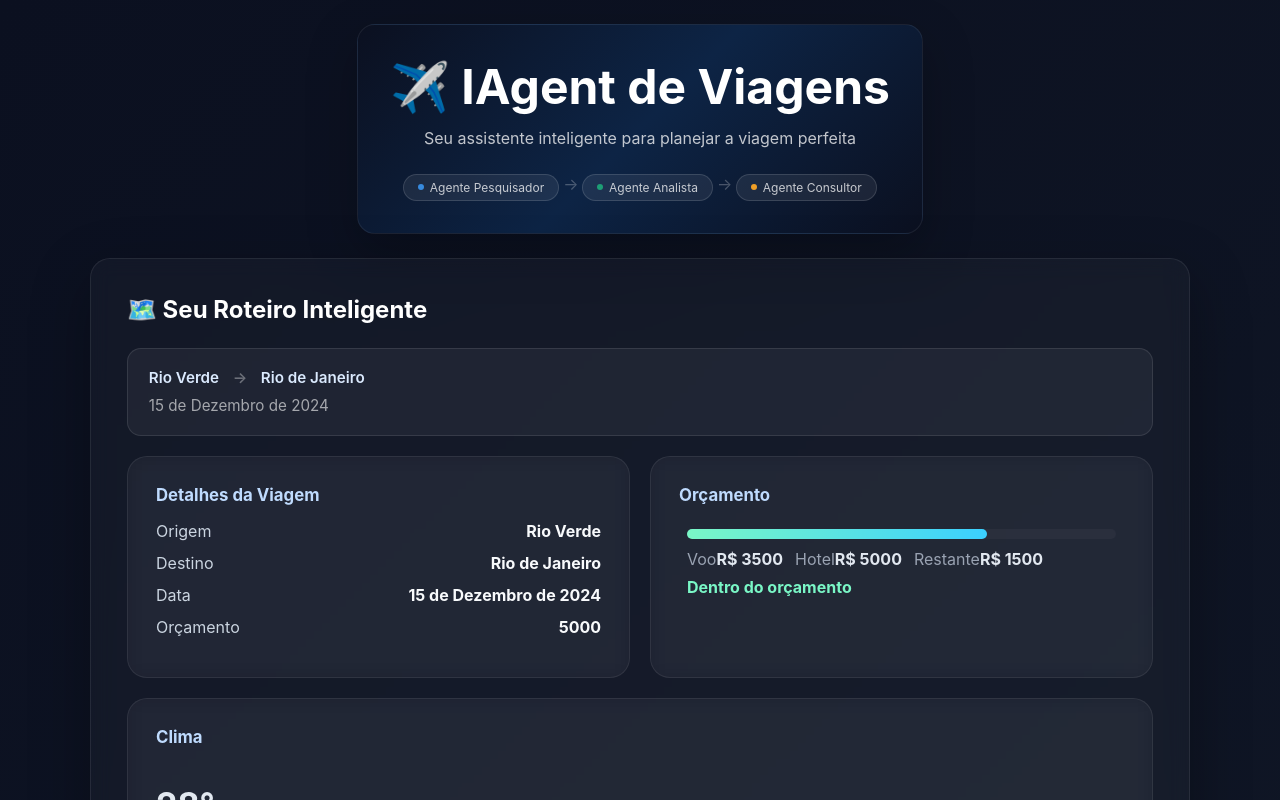
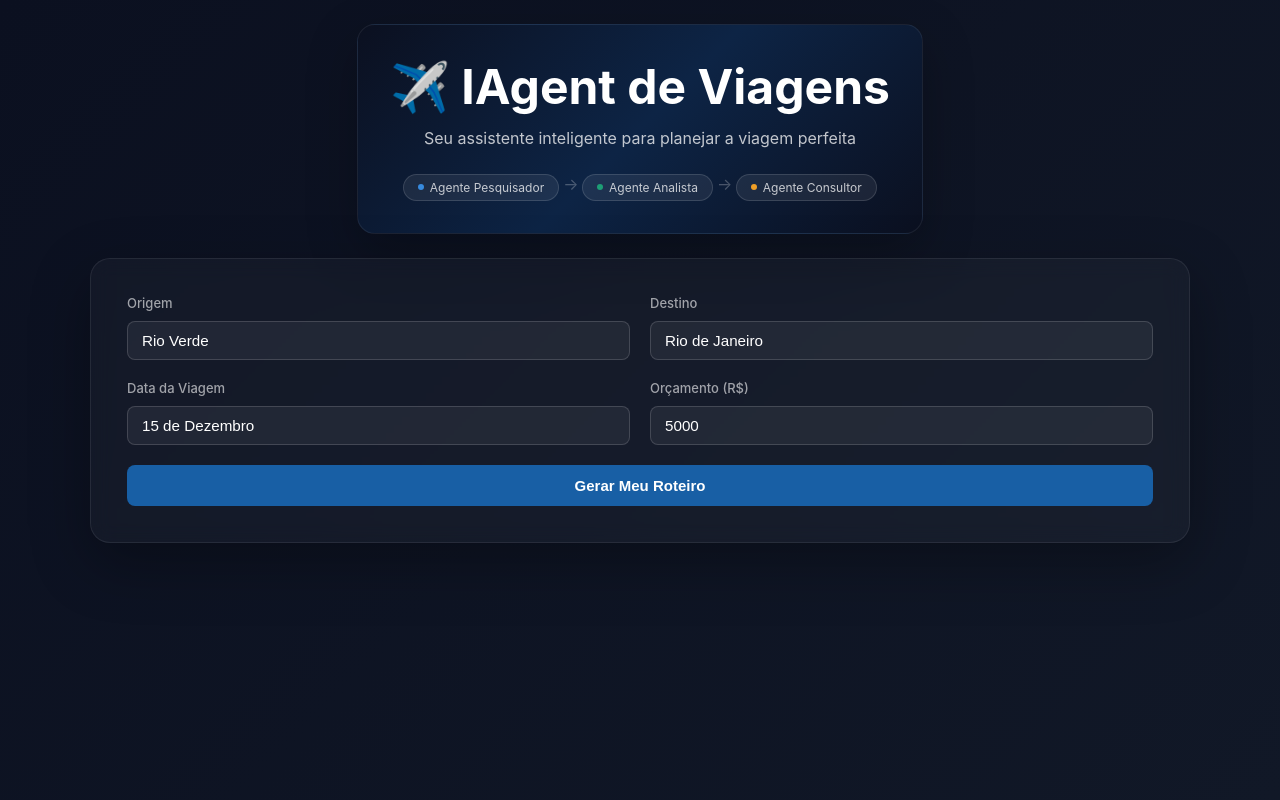
Before and after one commit to danifc123/AgentesDeViagensComIA, a React (Vite) app in the folder frontend/: page / in a window 1280 px wide. Shown: the top 800 px of the page. Built offline with nearby package versions, Linux system fonts and the light colour scheme.

Commit message:
conectado a dados reais

```diff
--- a/frontend/src/App.tsx
+++ b/frontend/src/App.tsx
@@ -129,7 +129,7 @@ function App() {
   const [data, setData] = useState('15 de Dezembro')
   const [orcamento, setOrcamento] = useState('5000')
   const [loading, setLoading] = useState(false)
-  const [roteiro, setRoteiro] = useState<RoteiroData | string | null>(mockRoteiro) // Usar mock novamente
+  const [roteiro, setRoteiro] = useState<RoteiroData | string | null>(null) // Usar backend REAL
 
   const renderInlineText = (text: string) => {
     const parts: React.ReactNode[] = []
```
